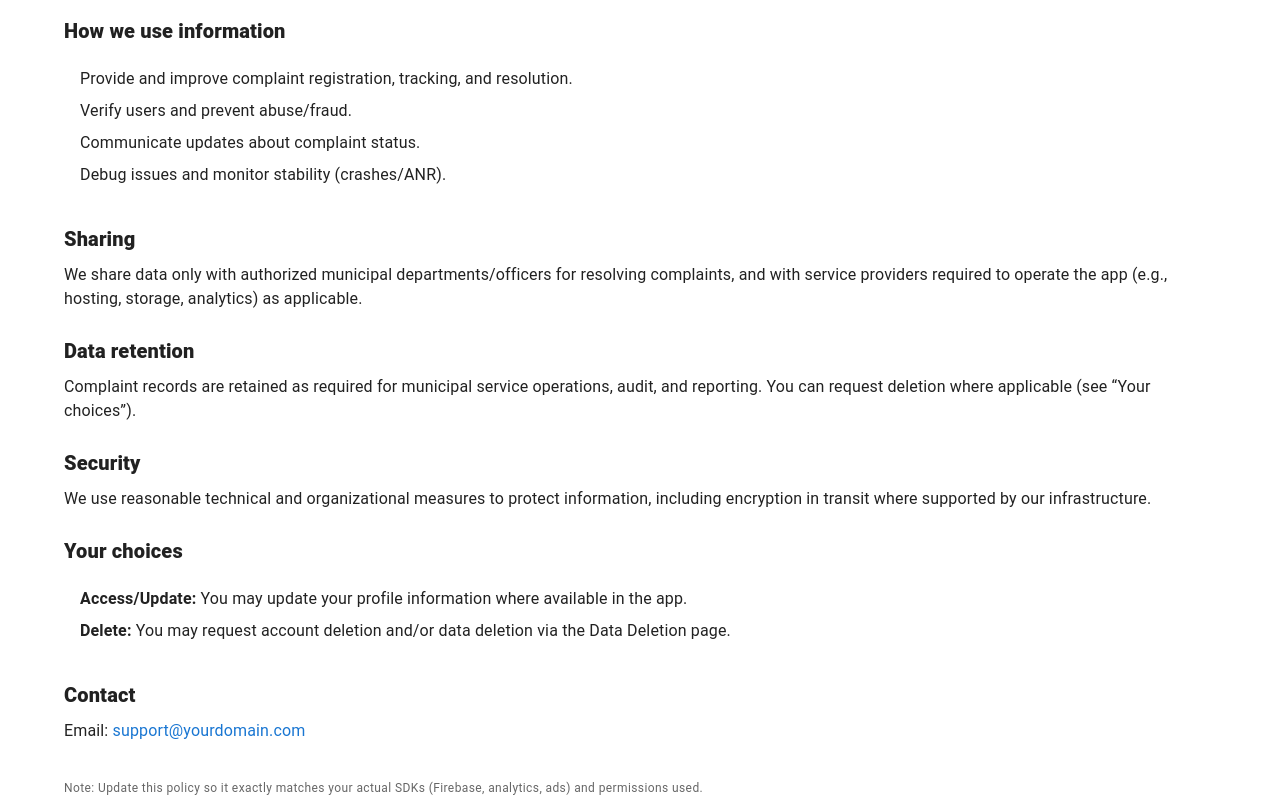
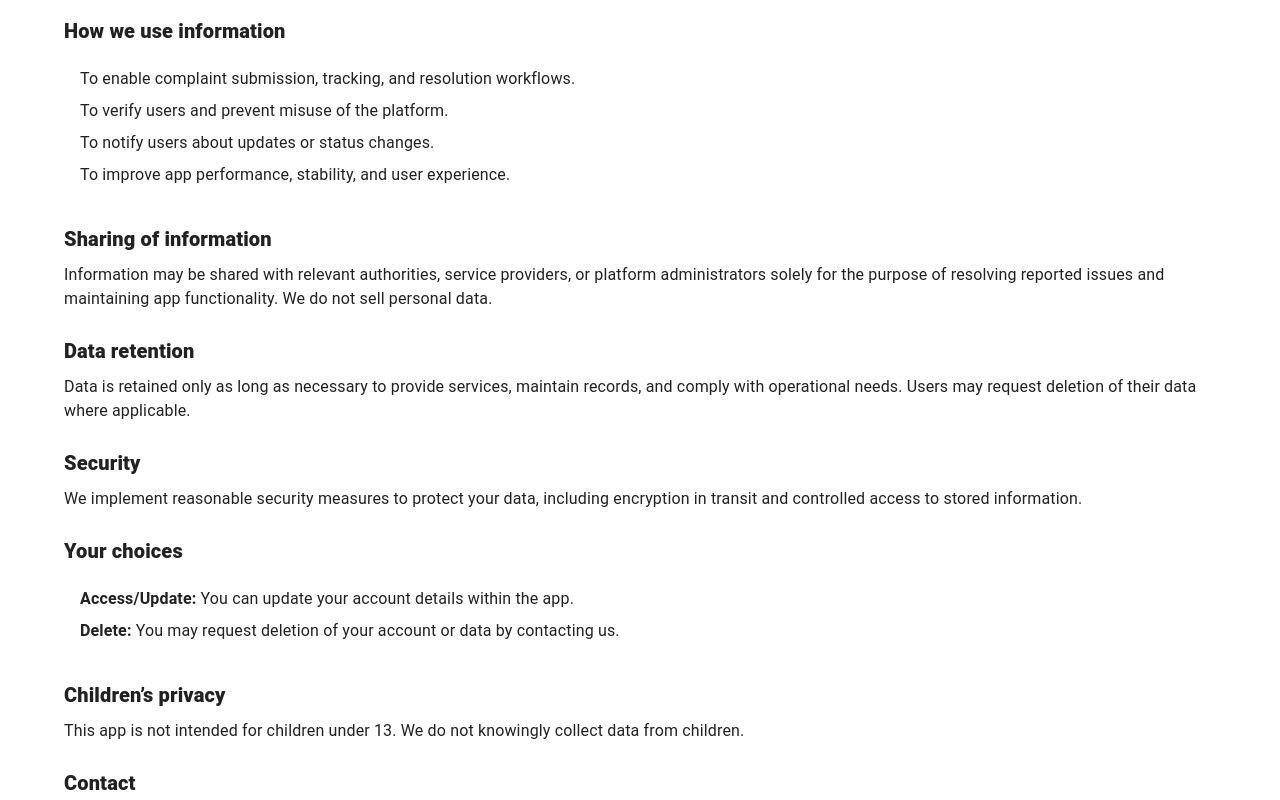
Before and after one commit to abhi24veer/mayorhelplinejmc, a React (Create React App) app in the folder client/: page /privacy in a window 1280 px wide. Shown: the part 540-1340 px from the top of the page. Built offline with nearby package versions, Linux system fonts and the light colour scheme.

Commit message:
Revise Privacy Policy content and support email
Updated the Privacy Policy to reflect the correct support email and clarified the purpose of the Mayor Helpline JMC. Revised sections on data collection, usage, sharing, retention, security, and user choices for improved clarity.

```diff
--- a/client/src/pages/PrivacyPolicy.tsx
+++ b/client/src/pages/PrivacyPolicy.tsx
@@ -3,7 +3,7 @@ import { Box, Container, Typography, Divider, List, ListItem, Link } from "@mui/
 
 const PrivacyPolicy: React.FC = () => {
   const lastUpdated = "2026-02-28";
-  const supportEmail = "support@yourdomain.com"; // TODO
+  const supportEmail = "mayorhelplinejmc24@gmail.com";
 
   return (
     <Container sx={{ py: { xs: 6, md: 8 }, maxWidth: "md" }}>
@@ -17,8 +17,9 @@ const PrivacyPolicy: React.FC = () => {
       <Divider sx={{ my: 3 }} />
 
       <Typography variant="body1" sx={{ mb: 2 }}>
-        Mayor Helpline is operated for municipal grievance and service requests. This Privacy Policy
-        explains what information we collect, how we use it, and your choices.
+        Mayor Helpline JMC is an independent platform designed to help citizens report and track
+        local issues and service requests. This application is not an official government app but
+        aims to facilitate communication between citizens and relevant authorities.
       </Typography>
 
       <Typography variant="h6" fontWeight={800} sx={{ mt: 3, mb: 1 }}>
@@ -27,22 +28,24 @@ const PrivacyPolicy: React.FC = () => {
       <List dense>
         <ListItem>
           <Typography>
-            <b>Account data</b> (if you create an account): name, phone number/email, role (Citizen/Officer/Admin).
+            <b>Account data</b>: name, phone number/email, and user role (Citizen/Officer/Admin).
           </Typography>
         </ListItem>
         <ListItem>
           <Typography>
-            <b>Complaint data</b>: complaint text, category, location details you provide, timestamps, status history.
+            <b>Complaint data</b>: complaint text, category, location details you provide,
+            timestamps, and status history.
           </Typography>
         </ListItem>
         <ListItem>
           <Typography>
-            <b>Attachments</b> (optional): photos/videos you upload for complaint evidence.
+            <b>Attachments</b>: photos or videos uploaded as supporting evidence.
           </Typography>
         </ListItem>
         <ListItem>
           <Typography>
-            <b>Device/usage data</b> (if analytics/crash reporting is enabled): app performance logs, crash logs, device identifiers.
+            <b>Device/usage data</b>: app performance logs, crash logs, and basic device information
+            (if analytics or crash reporting is enabled).
           </Typography>
         </ListItem>
       </List>
@@ -51,34 +54,51 @@ const PrivacyPolicy: React.FC = () => {
         How we use information
       </Typography>
       <List dense>
-        <ListItem><Typography>Provide and improve complaint registration, tracking, and resolution.</Typography></ListItem>
-        <ListItem><Typography>Verify users and prevent abuse/fraud.</Typography></ListItem>
-        <ListItem><Typography>Communicate updates about complaint status.</Typography></ListItem>
-        <ListItem><Typography>Debug issues and monitor stability (crashes/ANR).</Typography></ListItem>
+        <ListItem>
+          <Typography>
+            To enable complaint submission, tracking, and resolution workflows.
+          </Typography>
+        </ListItem>
+        <ListItem>
+          <Typography>
+            To verify users and prevent misuse of the platform.
+          </Typography>
+        </ListItem>
+        <ListItem>
+          <Typography>
+            To notify users about updates or status changes.
+          </Typography>
+        </ListItem>
+        <ListItem>
+          <Typography>
+            To improve app performance, stability, and user experience.
+          </Typography>
+        </ListItem>
       </List>
 
       <Typography variant="h6" fontWeight={800} sx={{ mt: 3, mb: 1 }}>
-        Sharing
+        Sharing of information
       </Typography>
       <Typography variant="body1" sx={{ mb: 2 }}>
-        We share data only with authorized municipal departments/officers for resolving complaints, and
-        with service providers required to operate the app (e.g., hosting, storage, analytics) as applicable.
+        Information may be shared with relevant authorities, service providers, or platform
+        administrators solely for the purpose of resolving reported issues and maintaining app
+        functionality. We do not sell personal data.
       </Typography>
 
       <Typography variant="h6" fontWeight={800} sx={{ mt: 3, mb: 1 }}>
         Data retention
       </Typography>
       <Typography variant="body1" sx={{ mb: 2 }}>
-        Complaint records are retained as required for municipal service operations, audit, and reporting.
-        You can request deletion where applicable (see “Your choices”).
+        Data is retained only as long as necessary to provide services, maintain records, and comply
+        with operational needs. Users may request deletion of their data where applicable.
       </Typography>
 
       <Typography variant="h6" fontWeight={800} sx={{ mt: 3, mb: 1 }}>
         Security
       </Typography>
       <Typography variant="body1" sx={{ mb: 2 }}>
-        We use reasonable technical and organizational measures to protect information, including encryption in transit
-        where supported by our infrastructure.
+        We implement reasonable security measures to protect your data, including encryption in
+        transit and controlled access to stored information.
       </Typography>
 
       <Typography variant="h6" fontWeight={800} sx={{ mt: 3, mb: 1 }}>
@@ -87,15 +107,23 @@ const PrivacyPolicy: React.FC = () => {
       <List dense>
         <ListItem>
           <Typography>
-            <b>Access/Update:</b> You may update your profile information where available in the app.
+            <b>Access/Update:</b> You can update your account details within the app.
           </Typography>
         </ListItem>
         <ListItem>
           <Typography>
-            <b>Delete:</b> You may request account deletion and/or data deletion via the Data Deletion page.
+            <b>Delete:</b> You may request deletion of your account or data by contacting us.
           </Typography>
         </ListItem>
       </List>
+
+      <Typography variant="h6" fontWeight={800} sx={{ mt: 3, mb: 1 }}>
+        Children’s privacy
+      </Typography>
+      <Typography variant="body1" sx={{ mb: 2 }}>
+        This app is not intended for children under 13. We do not knowingly collect data from
+        children.
+      </Typography>
 
       <Typography variant="h6" fontWeight={800} sx={{ mt: 3, mb: 1 }}>
         Contact
@@ -109,7 +137,7 @@ const PrivacyPolicy: React.FC = () => {
 
       <Box sx={{ mt: 4 }}>
         <Typography variant="caption" color="text.secondary">
-          Note: Update this policy so it exactly matches your actual SDKs (Firebase, analytics, ads) and permissions used.
+          This policy should reflect actual services, SDKs, and permissions used in the application.
         </Typography>
       </Box>
     </Container>
```
